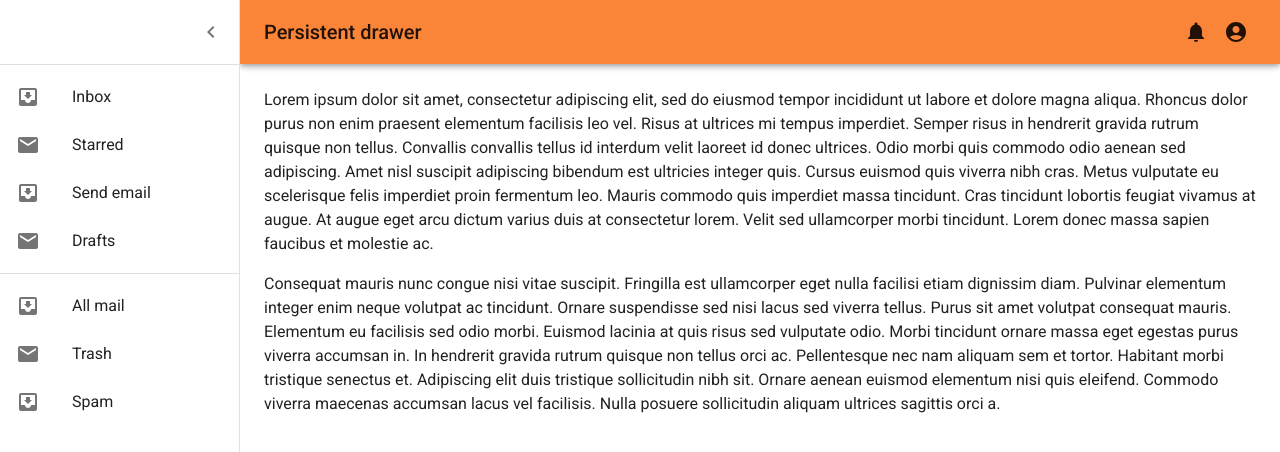
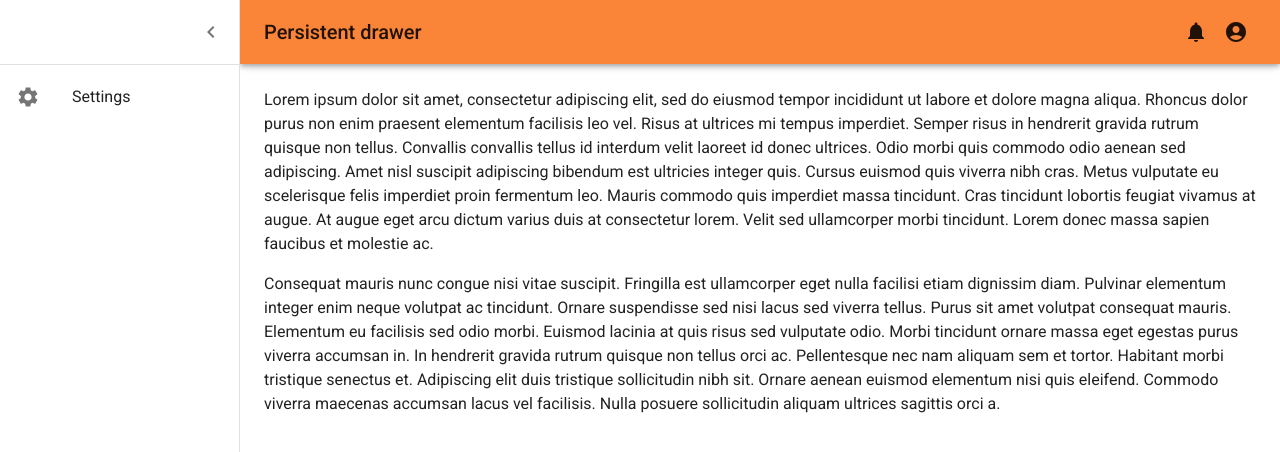
Before and after one commit to krish4693/mui-nextjs-template, a Next.js app: page /dashboard in a window 1280 px wide. Shown: the top 452 px of the page. Built offline with nearby package versions, Linux system fonts and the light colour scheme; what @mui/material-nextjs would draw is missing.

Commit message:
feat: change icons in sidebar

```diff
--- a/src/components/Sidebar/Sidebar.tsx
+++ b/src/components/Sidebar/Sidebar.tsx
@@ -7,11 +7,11 @@ import ListItemButton from '@mui/material/ListItemButton';
 import ListItemIcon from '@mui/material/ListItemIcon';
 import ListItemText from '@mui/material/ListItemText';
 import IconButton from '@mui/material/IconButton';
-import InboxIcon from '@mui/icons-material/MoveToInbox';
-import MailIcon from '@mui/icons-material/Mail';
 import ChevronLeftIcon from '@mui/icons-material/ChevronLeft';
 import ChevronRightIcon from '@mui/icons-material/ChevronRight';
 import { styled, useTheme } from '@mui/material/styles';
+import { Settings } from '@mui/icons-material';
+import { useRouter } from 'next/router'; // Use Next.js router for navigation
 
 const DrawerHeader = styled('div')(({ theme }) => ({
   display: 'flex',
@@ -29,6 +29,7 @@ interface SideDrawerProps {
 
 const SideDrawer: React.FC<SideDrawerProps> = ({ drawerWidth, open, handleDrawerClose }) => {
   const theme = useTheme();
+  const router = useRouter(); // Initialize Next.js router
 
   return (
     <Drawer
@@ -51,29 +52,15 @@ const SideDrawer: React.FC<SideDrawerProps> = ({ drawerWidth, open, handleDrawer
       </DrawerHeader>
       <Divider />
       <List>
-        {['Inbox', 'Starred', 'Send email', 'Drafts'].map((text, index) => (
-          <ListItem key={text} disablePadding>
-            <ListItemButton>
-              <ListItemIcon>
-                {index % 2 === 0 ? <InboxIcon /> : <MailIcon />}
-              </ListItemIcon>
-              <ListItemText primary={text} />
-            </ListItemButton>
-          </ListItem>
-        ))}
-      </List>
-      <Divider />
-      <List>
-        {['All mail', 'Trash', 'Spam'].map((text, index) => (
-          <ListItem key={text} disablePadding>
-            <ListItemButton>
-              <ListItemIcon>
-                {index % 2 === 0 ? <InboxIcon /> : <MailIcon />}
-              </ListItemIcon>
-              <ListItemText primary={text} />
-            </ListItemButton>
-          </ListItem>
-        ))}
+        {/* Changed from static list items to include only 'Settings' for navigation */}
+        <ListItem disablePadding>
+          <ListItemButton onClick={() => router.push('/settings') /* Navigate to /settings */}>
+            <ListItemIcon>
+              <Settings />
+            </ListItemIcon>
+            <ListItemText primary="Settings" />
+          </ListItemButton>
+        </ListItem>
       </List>
     </Drawer>
   );
```
